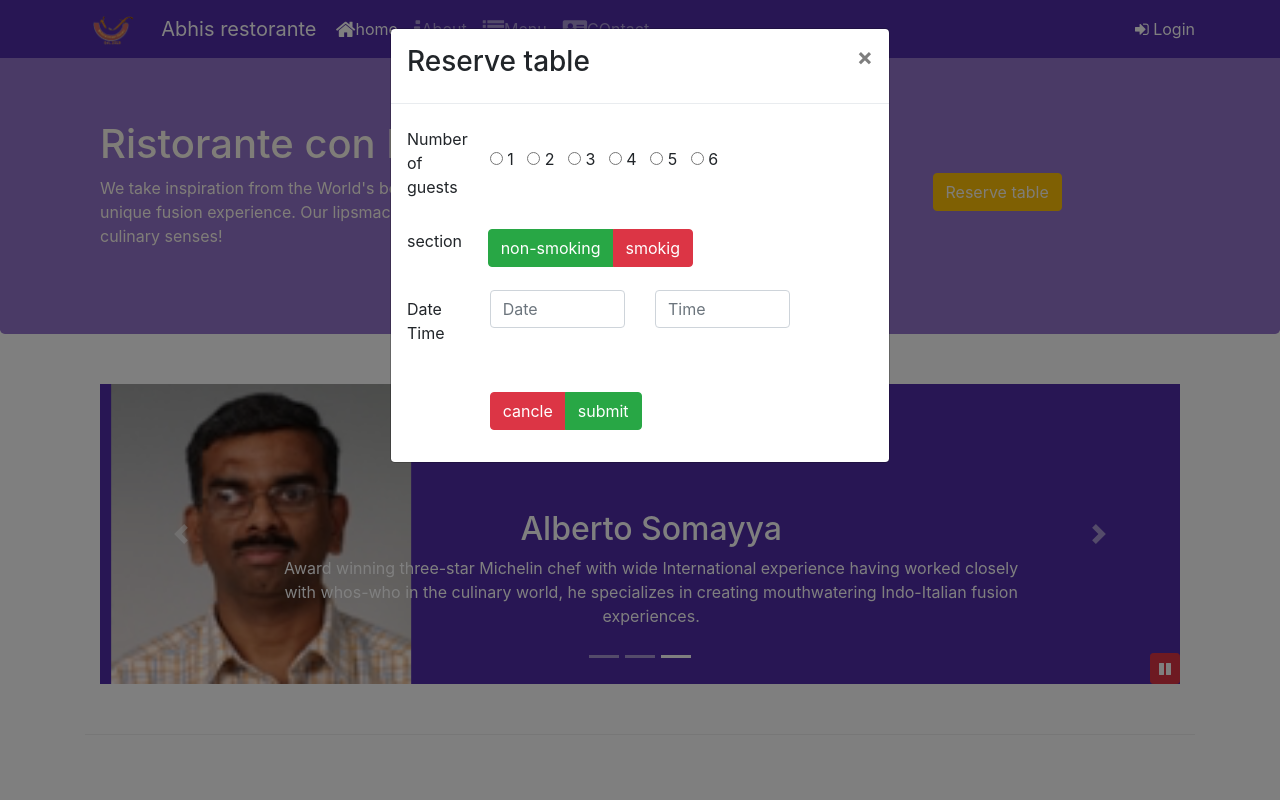
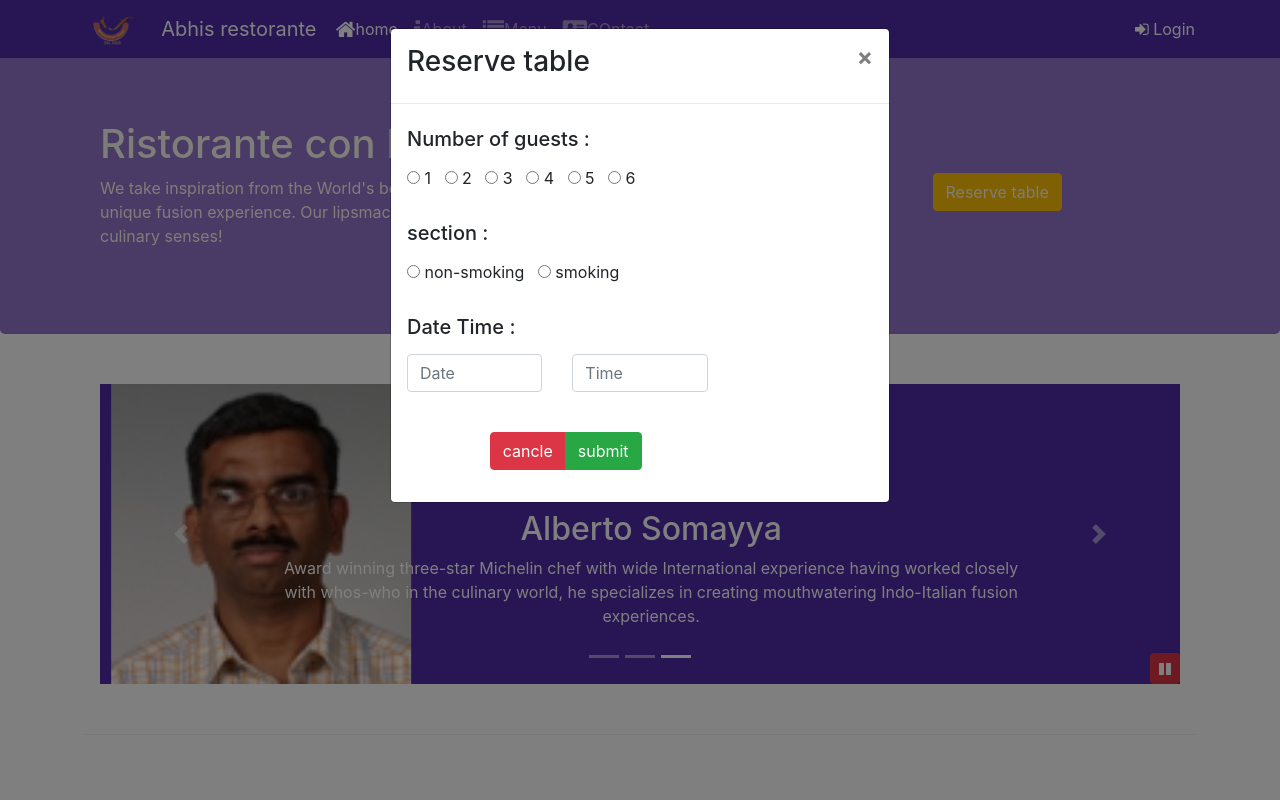
Before and after one commit to Abhishekkadam209/Restaurant_website_Bootstrap, a website: page index.html in a window 1280 px wide. Both pictures are taken after a click on the link "Reserve table". Shown: the top 800 px of the page. Drawn offline with nearby package versions, Linux system fonts and the light colour scheme; files that its build step writes are made by us from their sources.

Commit message:
screenshots

```diff
--- a/index.html
+++ b/index.html
@@ -65,22 +65,17 @@
         <div class="modal-dialog model-lg" role="model">
             <div class="modal-content">
                 <div class="modal-header">
-                    <h3>
-                        Reserve table
-                    </h3>
+                    <h3>  Reserve table   </h3>
                     <button class="close" type="button" data-dismiss="modal"> &times;</button>
                 </div>
 
                 <div class="modal-body">
                     <form >
-
                          <div class="form-group row">
 
-
-                                <label for="number" class=" col-12 col-md-2 col-form-label">
-                                    Number of guests
+                                <label for="number" class=" col-12   col-form-label">
+                                     <h5> Number of guests : </h5>
                                 </label>
-
 
                                 <div class="col-12 col-md align-self-center " id="number">
                                         <input  type="radio" id="one" name="one">
@@ -98,52 +93,39 @@
                                 </div>
                         </div>
 
-                        <div class="form-group row">
-                            <div class="col-12 col-md-2  ">
-                                <label for="smoke" class="col-form-label">section</label>
+                        <div class="form-group row align-items-center">
+                                <div class="col-12    ">
+                                    <label for="smoke" class="col-form-label">  <h5>section : </h5> </label>
                                 </div>
-
-                            <div class="smoke col-12 col-md-10 btn btn-group"  style=" color:white;"  >
-
-                                <button class="btn   btn-success"  type="radio">non-smoking</button>
-                                <button class="btn   btn-danger" type="radio">smokig</button>
+                                <div class="  col-12 col-md-10  align-items-center"  id="smoke" >
+                                    <!-- <button class="btn   btn-success"  type="radio">non-smoking</button>
+                                    <button class="btn   btn-danger" type="radio">smokig</button> -->
+                                    <input  type="radio" id="non-smoking" name="section">
+                                    <label for="non-smoking"> non-smoking </label>&nbsp;&nbsp;
+                                    <input type="radio" id="two" name="section">
+                                    <label for="two">smoking</label>&nbsp;&nbsp;
                                 </div>
 
                         </div>
 
-                        <div class="form-group row">
-
-                            <label for="datetime" class=" col-12 col-md-2 col-form-label">
-                                    Date Time
-                            </label>
+                        <div class="form-group row align-items-center ">
+                                <label for="datetime" class=" col-12   col-form-label">  <h5> Date Time :</h5> </label>
                                 <div class="col-4 ">
-
-                                    <input class="form-control" type="text" name="date" id="date" placeholder="Date">
-
+                                        <input class="form-control" type="text" name="datetime" id="date" placeholder="Date">
                                 </div>
                                 <div class="col-4 ">
-
-                                <input class="form-control" type="text" name="time" id="time" placeholder="Time">
-
+                                    <input class="form-control" type="text" name="datetime" id="time" placeholder="Time">
                                 </div>
                          </div>
+
                         <br>
+
                         <div class="form-group row">
-
                                 <div class=" col-12  offset-md-2  btn-group" role="group">
-                                <button class=" btn  btn-danger" type="submit" id="btncancle" name="btncancle" >
-                                cancle
-                                </button>
-
-                                <button class=" btn btn-success" type="submit" id="btnsubmit" name="btnsubmit" >
-                                    submit
-                                </button>
+                                    <button class=" btn  btn-danger" type="submit" id="btncancle" name="btncancle" >  cancle  </button>
+                                    <button class=" btn btn-success" type="submit" id="btnsubmit" name="btnsubmit" >  submit  </button>
                                 </div>
-
                         </div>
-
-
-
                     </form>
 
                 </div>
```
Also changed, not shown: Screenshots/screencapture-localhost-3000-aboutus-html-2021-09-04-01_32_41.png (added), Screenshots/screencapture-localhost-3000-contactus-html-2021-09-04-01_32_58.png (added), Screenshots/screencapture-localhost-3000-index-html-2021-09-04-01_32_07.png (added). Lines whose indentation alone changed are shown as unchanged.
